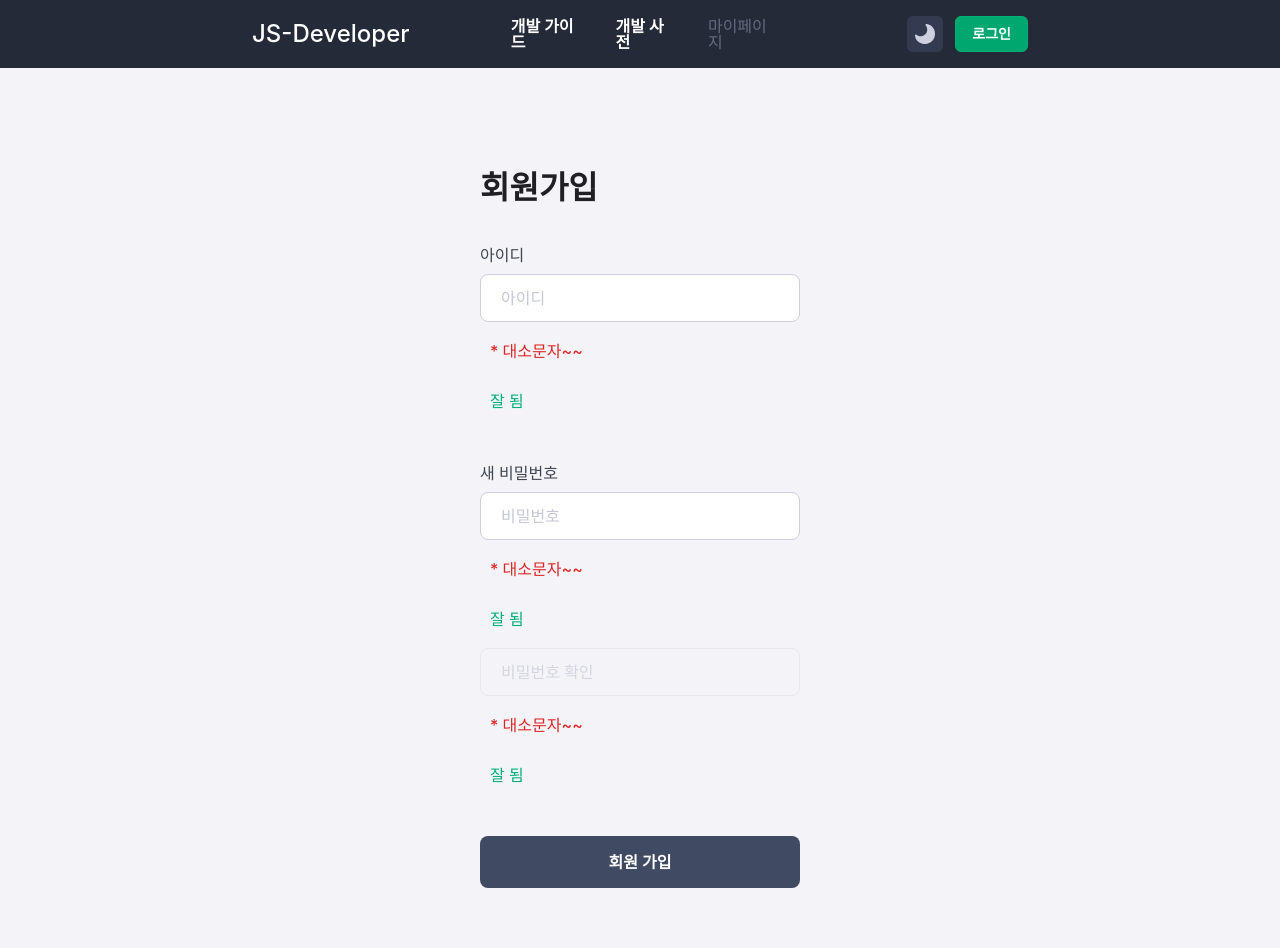
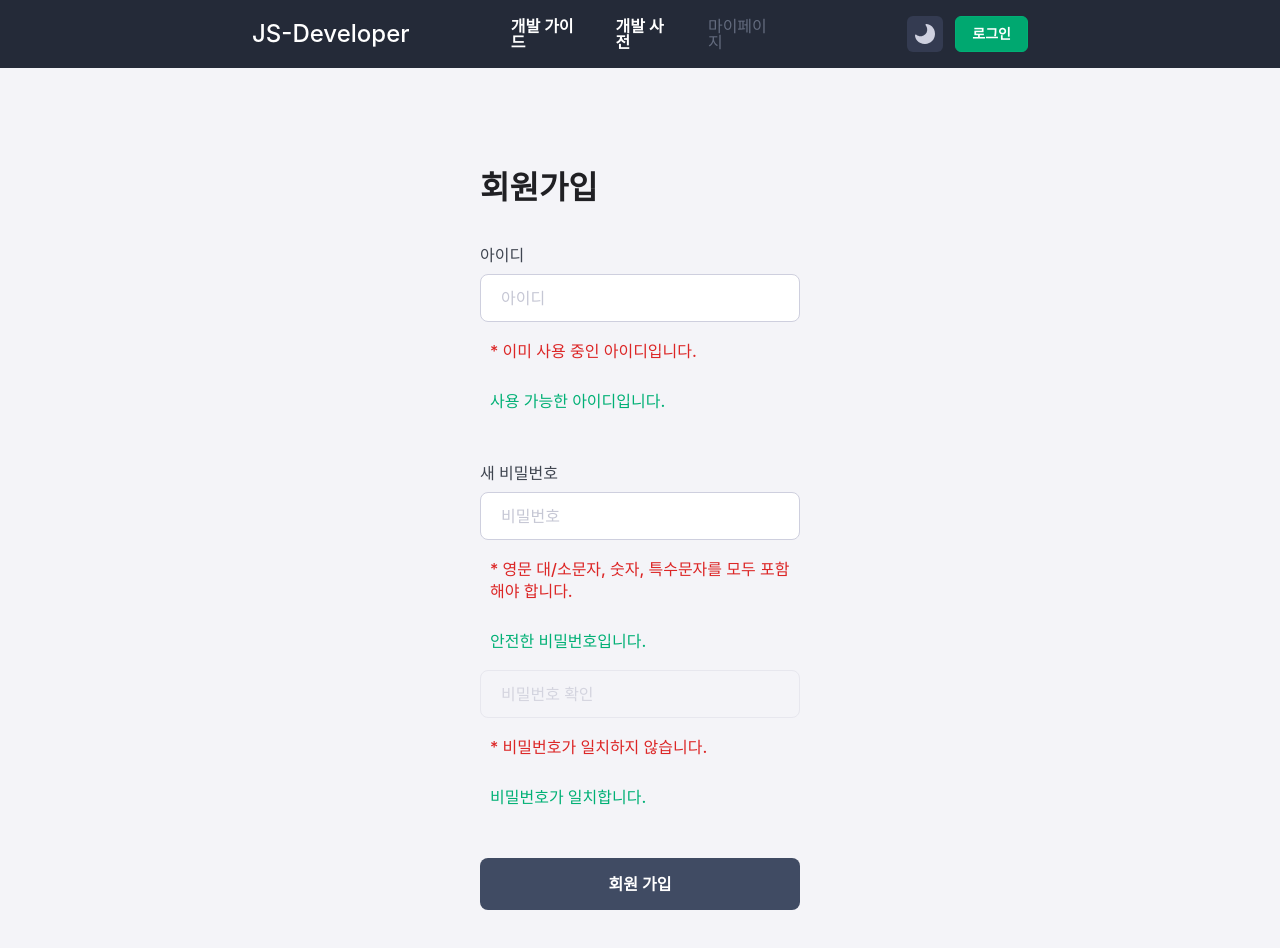
Before and after one commit to Jaesang98/JS-Developer, a React (Vite) app: page /Create in a window 1280 px wide. Shown: the top 948 px of the page. Built offline with nearby package versions, Linux system fonts and the light colour scheme; a web font is replaced by a local one.

Commit message:
chore(jsnam) : 회원가입입

```diff
--- a/src/pages/auth/create.tsx
+++ b/src/pages/auth/create.tsx
@@ -13,18 +13,18 @@ function Create() {
                     <div className={styles['register-input']}>
                         <div className={styles['edit-description']}>아이디</div>
                         <Input placeholder={'아이디'}></Input>
-                        <div className="warning">* 대소문자~~</div>
-                        <div className="success">잘 됨</div>
+                        <div className="warning">* 이미 사용 중인 아이디입니다.</div>
+                        <div className="success">사용 가능한 아이디입니다.</div>
                     </div>
 
                     <div className={styles['register-input']}>
                         <div className={styles['edit-description']}>새 비밀번호</div>
                         <Input placeholder={'비밀번호'}></Input>
-                        <div className="warning">* 대소문자~~</div>
-                        <div className="success">잘 됨</div>
+                        <div className="warning">* 영문 대/소문자, 숫자, 특수문자를 모두 포함해야 합니다.</div>
+                        <div className="success">안전한 비밀번호입니다.</div>
                         <Input placeholder={'비밀번호 확인'} disabled={true}></Input>
-                        <div className="warning">* 대소문자~~</div>
-                        <div className="success">잘 됨</div>
+                        <div className="warning">* 비밀번호가 일치하지 않습니다.</div>
+                        <div className="success">비밀번호가 일치합니다.</div>
                     </div>
 
                     <div className={styles['login-btn']}>
```
